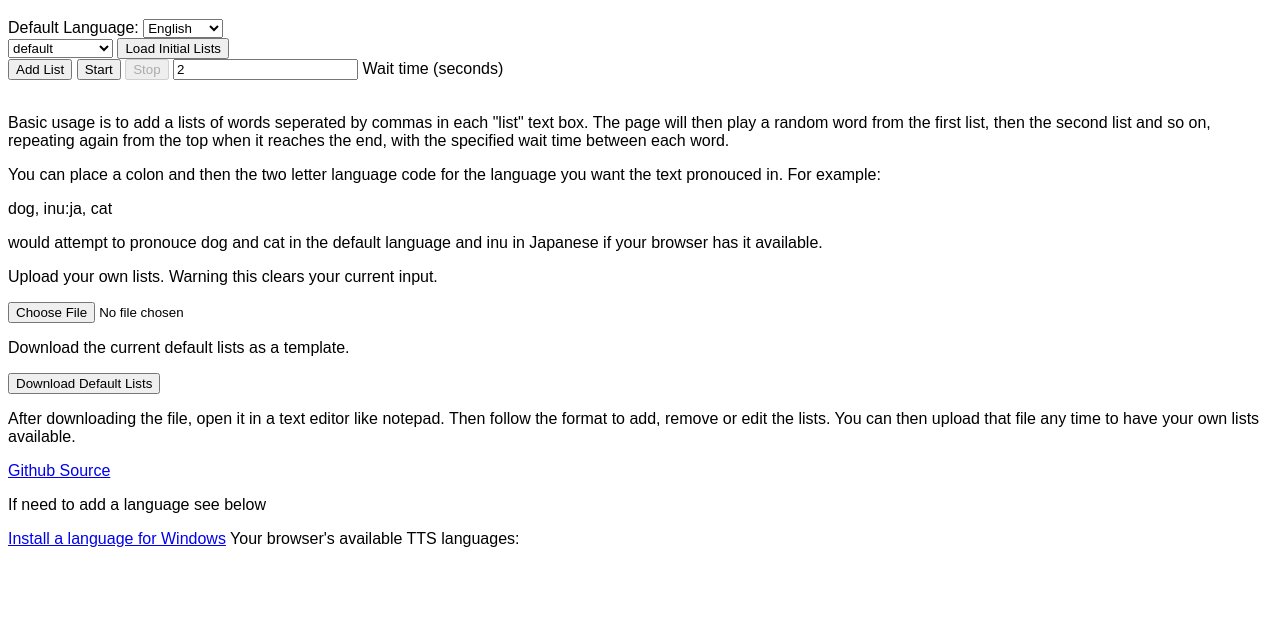
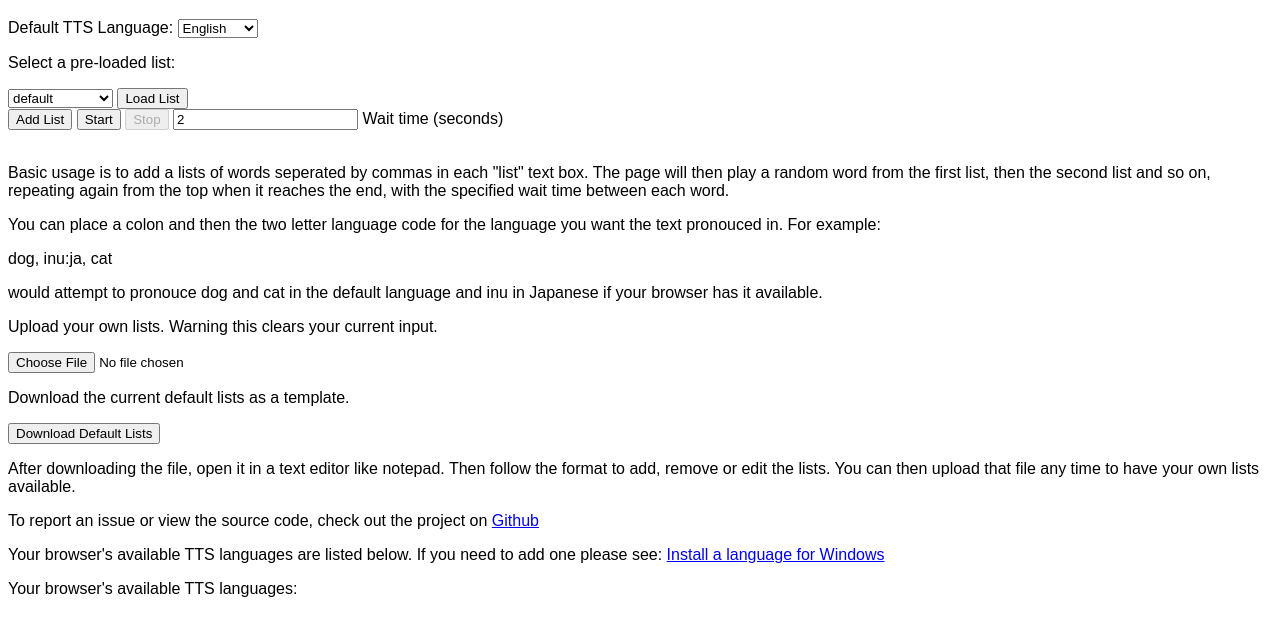
Before and after one commit to Rozinig/drill-maker, a plain HTML site: page index.html in a window 1280 px wide. Shown: the part 61-696 px from the top of the page. Drawn offline with Linux system fonts and the light colour scheme.

Commit message:
format improvements

```diff
--- a/index.html
+++ b/index.html
@@ -23,7 +23,7 @@
 </head>
 <body>
   <h1>Drill Maker</h1>
-  <label for="defaultLanguage">Default Language:</label>
+  <label for="defaultLanguage">Default TTS Language:</label>
 <select id="defaultLanguage">
   <option value="en" selected>English</option>
   <option value="ja">Japanese</option>
@@ -31,10 +31,10 @@
   <option value="es">Spanish</option>
   <!-- Add more languages as needed -->
 </select>
-<br>
+<p>Select a pre-loaded list:</p>
   <select id="initial-lists-select">
   </select>
-  <button id="load-initial-lists-button">Load Initial Lists</button>
+  <button id="load-initial-lists-button">Load List</button>
   <div id="lists-container"></div>
   <button id="add-list-button">Add List</button>
   <button id="start-button">Start</button>
@@ -54,10 +54,10 @@
   <button id="download-button">Download Default Lists</button>
   <p>After downloading the file, open it in a text editor like notepad. Then follow the format to add, remove or edit the lists. You can then upload that file any time to have your own lists available.</p>
 
-  <a href="https://github.com/Rozinig/drill-maker">Github Source</a>
+  <p>To report an issue or view the source code, check out the project on <a href="https://github.com/Rozinig/drill-maker">Github</a></p>
 
-   <p>If need to add a language see below</p>
-  <a href="https://support.microsoft.com/en-us/windows/install-a-language-for-windows-ccd853d3-9ecd-7da7-9ef0-72b4a055410a">Install a language for Windows</a>
+   <p>Your browser's available TTS languages are listed below. If you need to add one please see:  <a href="https://support.microsoft.com/en-us/windows/install-a-language-for-windows-ccd853d3-9ecd-7da7-9ef0-72b4a055410a">Install a language for Windows</a></p>
+
   <label>Your browser's available TTS languages:</label>
   <div id="language-list-container"></div>
 
```
